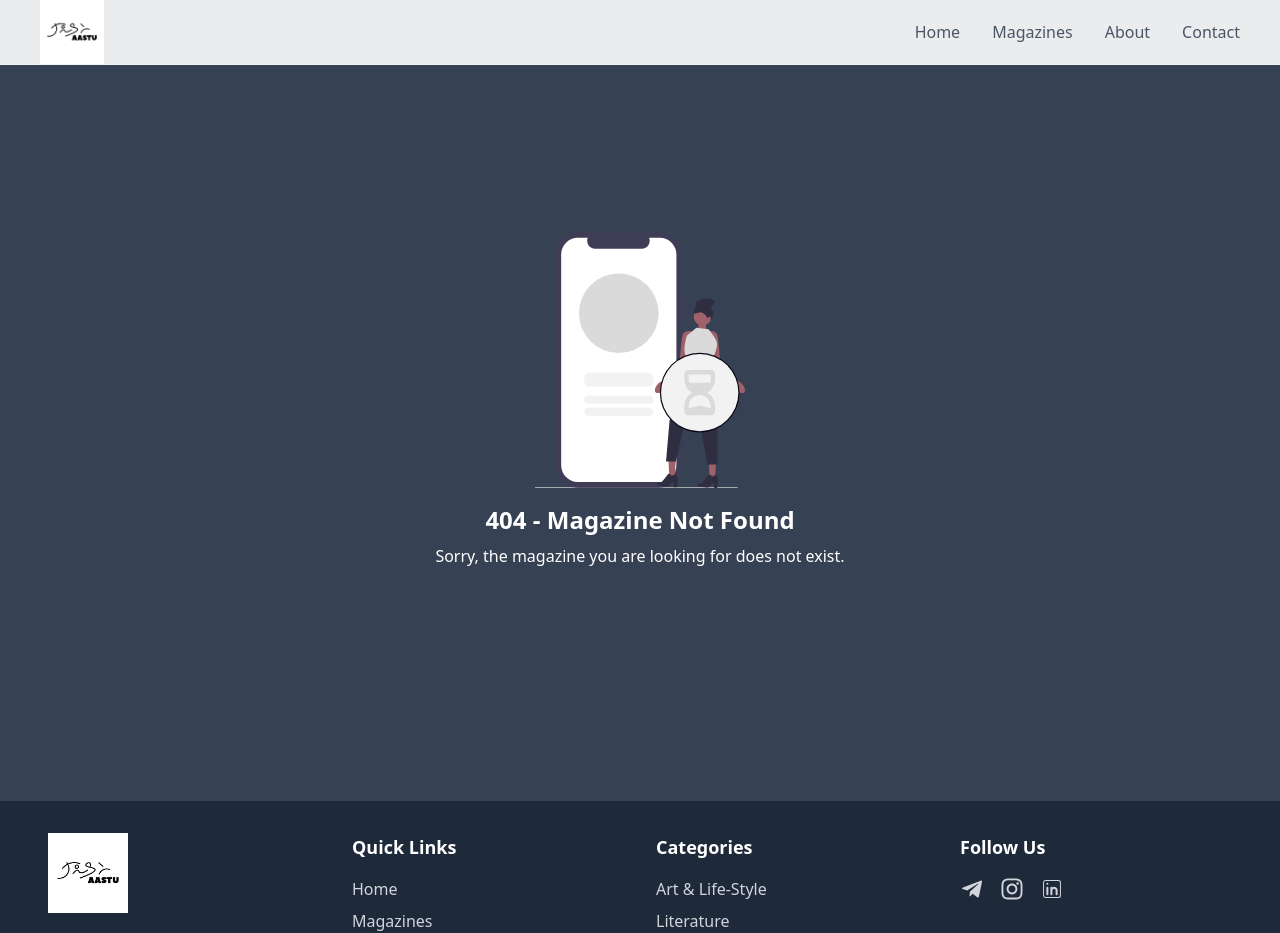
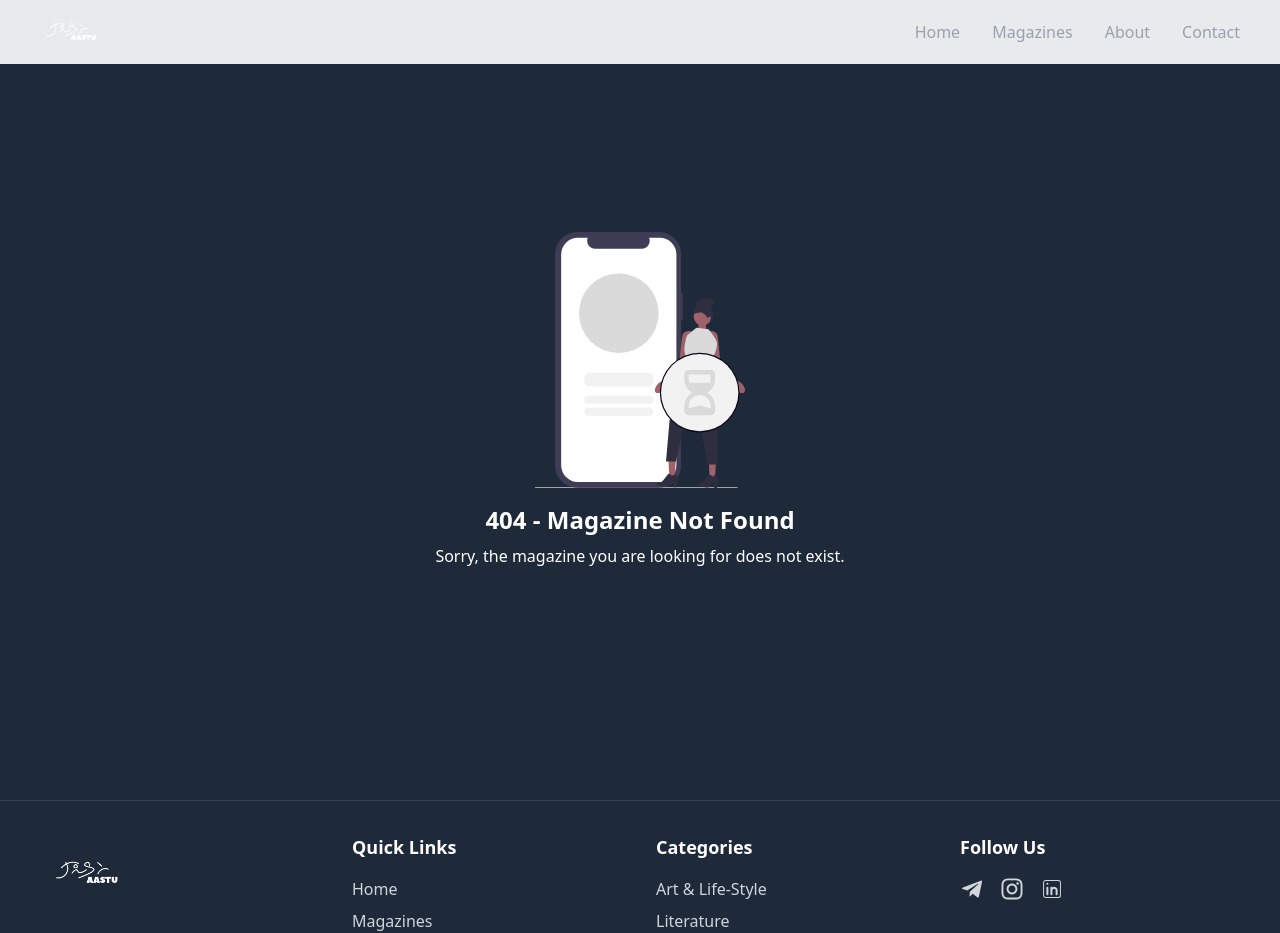
Before and after one commit to Emnet-tes/tadiyas-aastu, a Next.js app: page /magazineDetail/1 in a window 1280 px wide. Shown: the top 933 px of the page. Built offline with nearby package versions, Linux system fonts and the light colour scheme.

Commit message:
chore: update navbar transparency

```diff
--- a/app/components/Footer.tsx
+++ b/app/components/Footer.tsx
@@ -25,7 +25,7 @@ const Footer = () => {
           <div>
             <Link href="/" className={`text-2xl font-bold ${headingClass}`}>
               <Image
-                src="/logo1.png"
+                src="/logo white.png"
                 width={70}
                 height={70}
                 alt="logo of tadiyas aastu"
--- a/app/components/MagazineDetail.jsx
+++ b/app/components/MagazineDetail.jsx
@@ -31,7 +31,7 @@ export default function MagazineViewer() {
   }
 
   return (
-    <div className="flex flex-col items-center justify-center md:py-16 min-h-screen  text-gray-800">
+    <div className="flex flex-col items-center justify-center md:py-16 min-h-screen  text-gray-800 bg-gray-800">
 
 
       {iframeSrc && (
@@ -51,7 +51,7 @@ export default function MagazineViewer() {
 
 
 const NotFound = () => (
-  <div className="flex flex-col items-center justify-center py-10 min-h-screen bg-gray-700 text-white">
+  <div className="flex flex-col items-center justify-center py-10 min-h-screen bg-gray-800 text-white">
     <img
       src="/404.svg"
       alt="Not Found"
@@ -66,8 +66,8 @@ const NotFound = () => (
 
 
 const Spinner = () => (
-  <div className="flex items-center justify-center py-10 min-h-screen bg-gray-400">
-    <svg className="animate-spin h-10 w-10 text-gray-500" viewBox="0 0 24 24">
+  <div className="flex items-center justify-center py-10 min-h-screen bg-gray-800">
+    <svg className="animate-spin h-10 w-10 text-gray-400" viewBox="0 0 24 24">
       <circle
         className="opacity-25"
         cx="12"
--- a/app/components/NavBar.tsx
+++ b/app/components/NavBar.tsx
@@ -14,13 +14,13 @@ const Navbar = () => {
   };
 
   return (
-    <nav className="bg-white/90 dark:bg-gray-600/90 backdrop-blur-sm fixed w-full z-50 border-b border-gray-100 dark:border-gray-800 px-4">
+    <nav className="bg-white/90 dark:bg-transparent fixed w-full z-50  px-4">
 
       <div className="max-w-7xl mx-auto px-6">
         <div className="flex justify-between items-center h-16">
-          <Link href="/" className="text-black dark:text-white">
+          <Link href="/" className="text-black ">
             <Image
-              src="/logo1.png"
+              src="/logo white.png"
               width={50}
               height={50}
               alt="Tadiyas AASTU Logo"
@@ -37,7 +37,7 @@ const Navbar = () => {
                 <Link
                   key={path}
                   href={path}
-                  className="text-gray-600 dark:text-gray-300 hover:text-black dark:hover:text-white transition-colors"
+                  className="text-gray-400   transition-colors"
                 >
                   {labels[index]}
                 </Link>
--- a/app/layout.tsx
+++ b/app/layout.tsx
@@ -29,7 +29,7 @@ export default function RootLayout({
 }) {
   return (
     <html lang="en">
-      <body>
+      <body className="bg-gray-700">
         <ThemeProvider>
   <Analytics />
   <ToastContainer />
--- a/next.config.ts
+++ b/next.config.ts
@@ -2,10 +2,14 @@ import type { NextConfig } from "next";
 
 const nextConfig: NextConfig = {
   /* config options here */
- images: {
-  domains: [
-    "online.anyflip.com"],
- }
+//  images: {
+//   remotePatterns: [
+//     {
+//       protocol: "https",
+//       hostname: "online.anyflip.com"
+//     }
+//   ],
+//  }
 };
 
 export default nextConfig;
```
Also changed, not shown: public/logo white.png (added).
